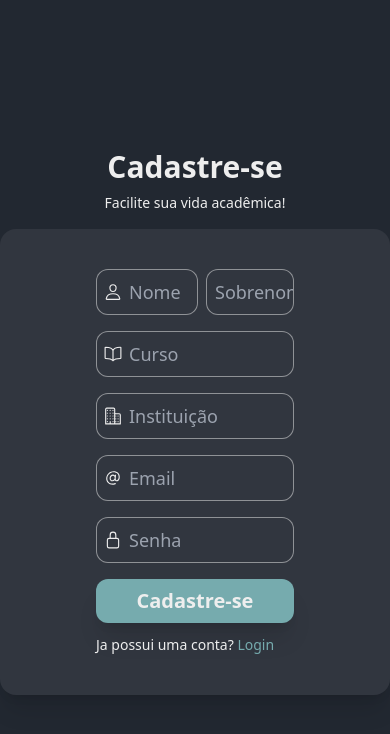
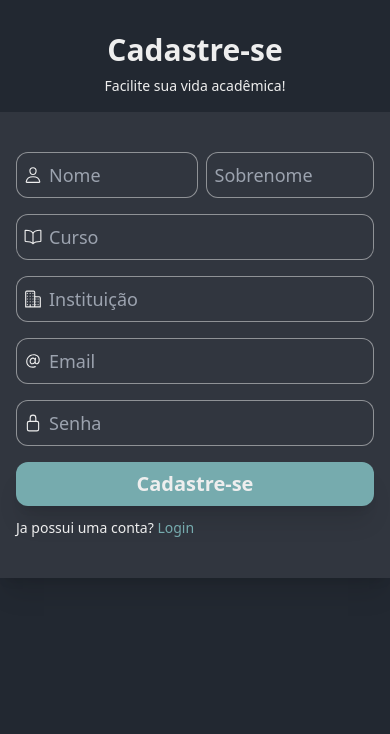
Before and after one commit to marcelorc13/easy-school, a Next.js app: page /cadastro in a window 390 px wide. Shown: the top 734 px of the page. Built offline with nearby package versions, Linux system fonts and the light colour scheme; no server answers.

Commit message:
Responsividade das paginas de login e cadastro

```diff
--- a/src/components/cadastro/index.tsx
+++ b/src/components/cadastro/index.tsx
@@ -34,13 +34,13 @@ const CadastroClient = () => {
     }
 
     return (
-        <main className='flex flex-col items-center justify-center w-full h-screen'>
+        <main className='flex flex-col items-center pt-8 md:pt-0 md:justify-center w-full h-screen'>
             <div className="flex flex-col gap-2 items-center mb-4">
                 <h1 className="text-3xl font-semibold">Cadastre-se</h1>
                 <h2 className="text-sm font-medium">Facilite sua vida acadêmica!</h2>
             </div>
-            <div className='flex flex-col gap-2 rounded-2xl bg-secundaria shadow-xl px-4'>
-                <form onSubmit={HandleSubmit} className="formLogin flex flex-col gap-4 px-20 py-10">
+            <div className='flex flex-col gap-2 md:rounded-2xl bg-secundaria shadow-xl w-full md:px-4'>
+                <form onSubmit={HandleSubmit} className="formLogin flex flex-col gap-4 px-4 md:px-20 py-10">
                     <div className="flex flex-row justify-between gap-1">
                         <input required onChange={HandleChange} type="text" placeholder='Nome' name="nome" id="nome" />
                         <label htmlFor="nome"><IoPersonOutline className='loginIcons text-quaternaria' /></label>
--- a/src/components/header/index.tsx
+++ b/src/components/header/index.tsx
@@ -19,7 +19,6 @@ const Header: React.FC<Props> = ({ Icone, tela }) => {
     const HandleList = () => {
         setEncolhido(encolhido ? false : true)
         setIcone(encolhido ? <IoClose /> : <IoReorderThreeSharp />)
-        console.log(destaque)
     }
 
     useEffect(() => {
@@ -35,9 +34,9 @@ const Header: React.FC<Props> = ({ Icone, tela }) => {
 
 
     return (
-        <header className={`flex flex-col items-center ${!encolhido ? 'h-screen' : 'h-auto'} md:h-auto md:flex-row justify-between pb-12 py-10 md:py-4 px-8 text-2xl md:text-xl`}>
+        <header className={`flex flex-col items-center ${!encolhido ? 'h-screen' : 'h-auto'} md:h-auto md:flex-row justify-between pb-12 py-10 md:py-6 px-8 text-2xl md:text-xl`}>
             <div className='flex items-center justify-between w-full md:w-auto md:justify-center'>
-                {encolhido ? Icone : <span className='text-base'>Menu</span>}
+                {Icone}
                 <button className={`md:hidden text-2xl transform transition-transform ${encolhido ? 'rotate-0' : 'rotate-180'}`} onClick={HandleList}> {icone}  </button>
             </div>
 
@@ -50,9 +49,9 @@ const Header: React.FC<Props> = ({ Icone, tela }) => {
                         <li><Link className={destaque === 'notas' ? 'destacado' : ''} href={"/"}> Notas </Link></li>
                     </ul>
 
-                    <div className='flex flex-col md:flex-row md:gap-2 items-center text-lg md:text-xl'>
-                        <p><Link href={'/'}>Perfil</Link></p>
-                        <div className='flex items-center gap-1 md:gap-0'><p className='md:hidden'>Logout</p> <IoLogOutOutline className='cursor-pointer text-2xl' onClick={HandleLogout} /></div>
+                    <div className='flex flex-col md:flex-row md:gap-2 items-center md:text-xl'>
+                        <p><Link className={destaque === 'perfil' ? 'destacado' : ''} href={'/perfil'}>Perfil</Link></p>
+                        <div className='flex items-center gap-1 md:gap-0'><label htmlFor='logout' className='md:hidden'>Logout</label> <IoLogOutOutline className='cursor-pointer text-2xl' id='logout' onClick={HandleLogout} /></div>
                     </div>
                 </>
 
--- a/src/components/login/index.tsx
+++ b/src/components/login/index.tsx
@@ -31,13 +31,13 @@ const LoginClient = () => {
     }
 
     return (
-        <main className='flex flex-col items-center justify-center w-full h-screen'>
+        <main className='flex flex-col items-center pt-8 md:pt-0 md:justify-center w-full h-screen'>
             <div className="flex flex-col gap-2 items-center mb-4">
                 <h1 className="text-3xl font-semibold">Login</h1>
                 <h2 className="text-sm font-medium">Seja bem-vindo novamente!</h2>
             </div>
 
-            <div className='flex flex-col gap-4 rounded-2xl bg-secundaria shadow-xl px-4'>
+            <div className='flex flex-col gap-4 md:rounded-2xl w-full bg-secundaria shadow-xl md:px-4'>
                 <div className='pt-10 flex justify-center'>
                     <button className="bg-primaria px-6 py-2 rounded-lg flex flex-row gap-1 items-center" onClick={HandleGoogleLogin}> <IoLogoGoogle />
                         Login com Google
@@ -48,7 +48,7 @@ const LoginClient = () => {
                     OU
                 </div>
 
-                <form onSubmit={HandleSubmit} className="formLogin flex flex-col gap-4 px-20 pb-10">
+                <form onSubmit={HandleSubmit} className="formLogin flex flex-col gap-4 px-4 :md:px-20 pb-10">
                     <div>
                         <label htmlFor="email"><IoAtSharp className='loginIcons' /></label>
                         <input onChange={HandleChange} type="email" placeholder='exemplo@email.com' name="email" id="email" />
```
